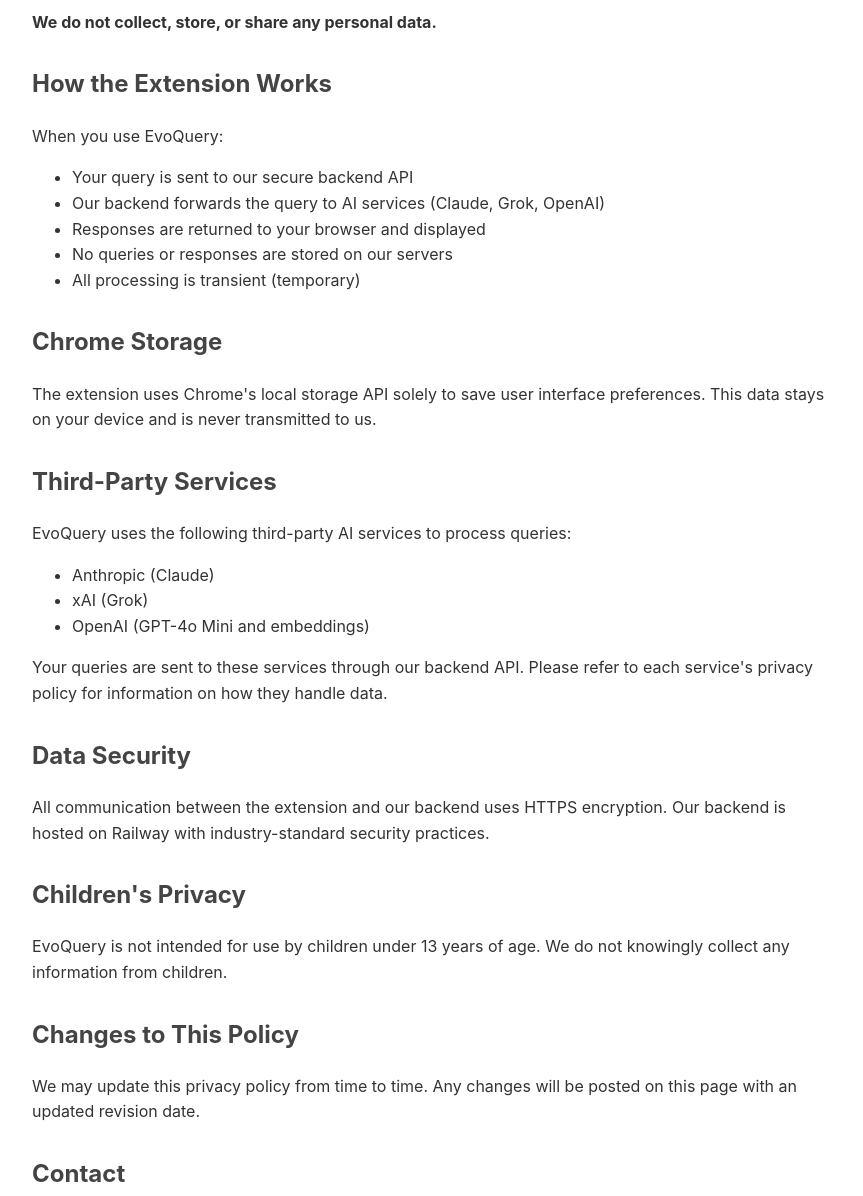
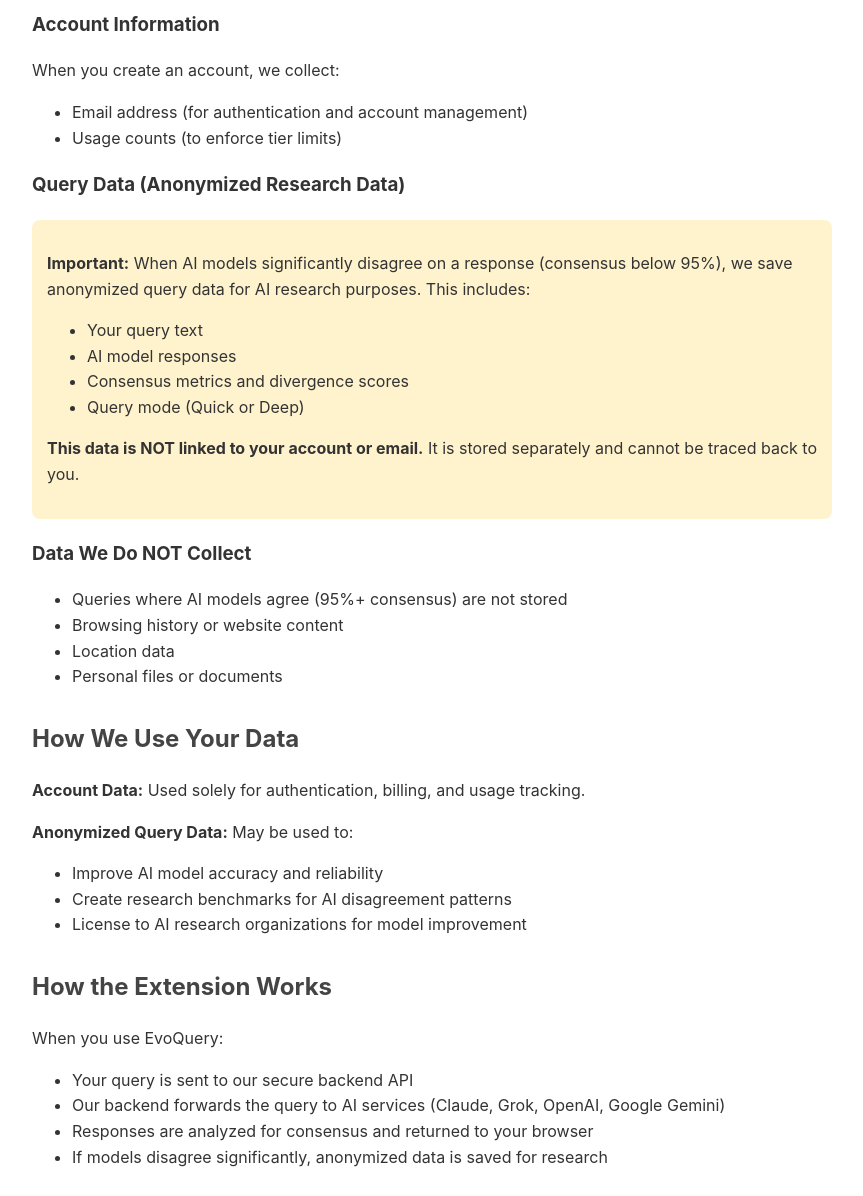
Before and after one commit to dbc00perdev/evoquery-extension-privacy-policy, a plain HTML site: page index.html in a window 1280 px wide. Shown: the part 400-1596 px from the top of the page, without its empty margins (208-1071 px from the left). Drawn offline with Linux system fonts and the light colour scheme.

Commit message:
Update privacy policy and contact information

```diff
--- a/index.html
+++ b/index.html
@@ -16,42 +16,88 @@
         h1 { color: #00d4ff; }
         h2 { color: #444; margin-top: 30px; }
         .updated { color: #666; font-size: 14px; }
+        .highlight { background: #fff3cd; padding: 15px; border-radius: 8px; margin: 20px 0; }
     </style>
 </head>
 <body>
     <h1>EvoQuery Privacy Policy</h1>
-    <p class="updated">Last Updated: December 31, 2024</p>
+    <p class="updated">Last Updated: January 10, 2026</p>
 
     <h2>Overview</h2>
     <p>EvoQuery is a Chrome extension that queries multiple AI models simultaneously and analyzes consensus across their responses. We are committed to protecting your privacy and being transparent about our data practices.</p>
 
     <h2>Data We Collect</h2>
-    <p><strong>We do not collect, store, or share any personal data.</strong></p>
+
+    <h3>Account Information</h3>
+    <p>When you create an account, we collect:</p>
+    <ul>
+        <li>Email address (for authentication and account management)</li>
+        <li>Usage counts (to enforce tier limits)</li>
+    </ul>
+
+    <h3>Query Data (Anonymized Research Data)</h3>
+    <div class="highlight">
+        <p><strong>Important:</strong> When AI models significantly disagree on a response (consensus below 95%), we save anonymized query data for AI research purposes. This includes:</p>
+        <ul>
+            <li>Your query text</li>
+            <li>AI model responses</li>
+            <li>Consensus metrics and divergence scores</li>
+            <li>Query mode (Quick or Deep)</li>
+        </ul>
+        <p><strong>This data is NOT linked to your account or email.</strong> It is stored separately and cannot be traced back to you.</p>
+    </div>
+
+    <h3>Data We Do NOT Collect</h3>
+    <ul>
+        <li>Queries where AI models agree (95%+ consensus) are not stored</li>
+        <li>Browsing history or website content</li>
+        <li>Location data</li>
+        <li>Personal files or documents</li>
+    </ul>
+
+    <h2>How We Use Your Data</h2>
+    <p><strong>Account Data:</strong> Used solely for authentication, billing, and usage tracking.</p>
+    <p><strong>Anonymized Query Data:</strong> May be used to:</p>
+    <ul>
+        <li>Improve AI model accuracy and reliability</li>
+        <li>Create research benchmarks for AI disagreement patterns</li>
+        <li>License to AI research organizations for model improvement</li>
+    </ul>
 
     <h2>How the Extension Works</h2>
     <p>When you use EvoQuery:</p>
     <ul>
         <li>Your query is sent to our secure backend API</li>
-        <li>Our backend forwards the query to AI services (Claude, Grok, OpenAI)</li>
-        <li>Responses are returned to your browser and displayed</li>
-        <li>No queries or responses are stored on our servers</li>
-        <li>All processing is transient (temporary)</li>
+        <li>Our backend forwards the query to AI services (Claude, Grok, OpenAI, Google Gemini)</li>
+        <li>Responses are analyzed for consensus and returned to your browser</li>
+        <li>If models disagree significantly, anonymized data is saved for research</li>
     </ul>
 
     <h2>Chrome Storage</h2>
-    <p>The extension uses Chrome's local storage API solely to save user interface preferences. This data stays on your device and is never transmitted to us.</p>
+    <p>The extension uses Chrome's local storage API solely to save user interface preferences and authentication tokens. This data stays on your device.</p>
 
     <h2>Third-Party Services</h2>
-    <p>EvoQuery uses the following third-party AI services to process queries:</p>
+    <p>EvoQuery uses the following third-party services:</p>
     <ul>
-        <li>Anthropic (Claude)</li>
-        <li>xAI (Grok)</li>
-        <li>OpenAI (GPT-4o Mini and embeddings)</li>
+        <li>Anthropic (Claude) - AI processing</li>
+        <li>xAI (Grok) - AI processing</li>
+        <li>OpenAI (GPT-4o Mini) - AI processing</li>
+        <li>Google (Gemini) - AI processing</li>
+        <li>Supabase - Database hosting</li>
+        <li>Railway - Backend hosting</li>
+        <li>LemonSqueezy - Payment processing</li>
     </ul>
-    <p>Your queries are sent to these services through our backend API. Please refer to each service's privacy policy for information on how they handle data.</p>
+    <p>Please refer to each service's privacy policy for information on how they handle data.</p>
 
     <h2>Data Security</h2>
-    <p>All communication between the extension and our backend uses HTTPS encryption. Our backend is hosted on Railway with industry-standard security practices.</p>
+    <p>All communication between the extension and our backend uses HTTPS encryption. Our backend is hosted on Railway and our database on Supabase, both with industry-standard security practices.</p>
+
+    <h2>Your Rights</h2>
+    <ul>
+        <li><strong>Access:</strong> Request a copy of your account data</li>
+        <li><strong>Deletion:</strong> Request deletion of your account and associated data</li>
+        <li><strong>Opt-out:</strong> Contact us to exclude your queries from research data collection</li>
+    </ul>
 
     <h2>Children's Privacy</h2>
     <p>EvoQuery is not intended for use by children under 13 years of age. We do not knowingly collect any information from children.</p>
@@ -60,7 +106,7 @@
     <p>We may update this privacy policy from time to time. Any changes will be posted on this page with an updated revision date.</p>
 
     <h2>Contact</h2>
-    <p>If you have questions about this privacy policy, please open an issue at:<br>
+    <p>If you have questions about this privacy policy or want to exercise your data rights, please contact us at:<br>
     <a href="https://github.com/dbc00perdev/evo_query_extension/issues">https://github.com/dbc00perdev/evo_query_extension/issues</a></p>
 </body>
 </html>
```
